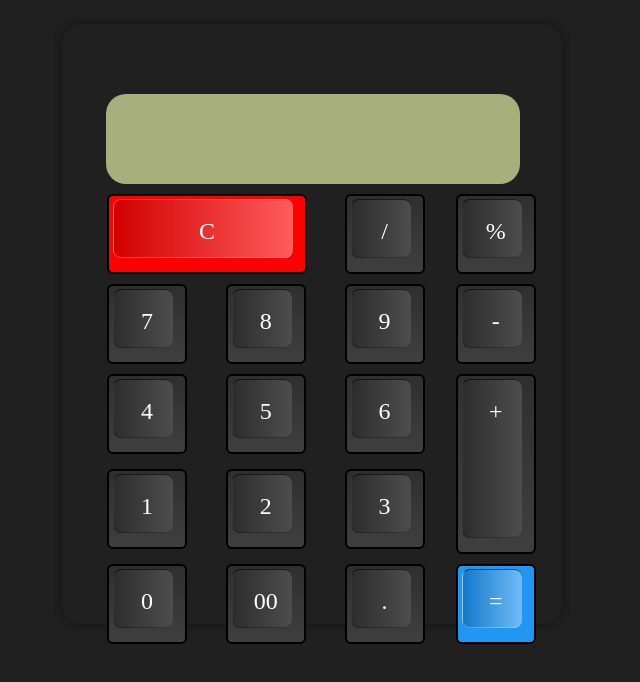
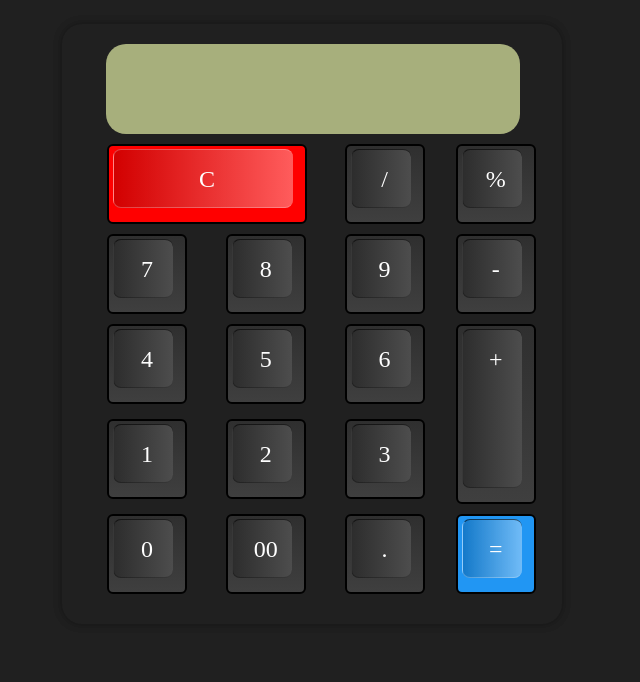
Before and after one commit to sanaullah122/calculater-project, a plain HTML site: page index.html in a window 1280 px wide. Shown: the whole page, without its empty margins (498-1138 px from the left). Drawn offline with Linux system fonts and the light colour scheme.

Commit message:
update are apply

```diff
--- a/style.css
+++ b/style.css
@@ -40,8 +40,7 @@ body{
      padding: 10px;
     background-color: #A7AF7C;
     border-radius: 20px;
-    text-align: center;
-    margin-top: 50px;
+
 }
 
 .calculator span{
@@ -123,6 +122,6 @@ body{
      border-top: 1px solid #fff4;
 }
  span{
-    padding-top: 22px;
+    padding-top: 20px;
 
  }
```
